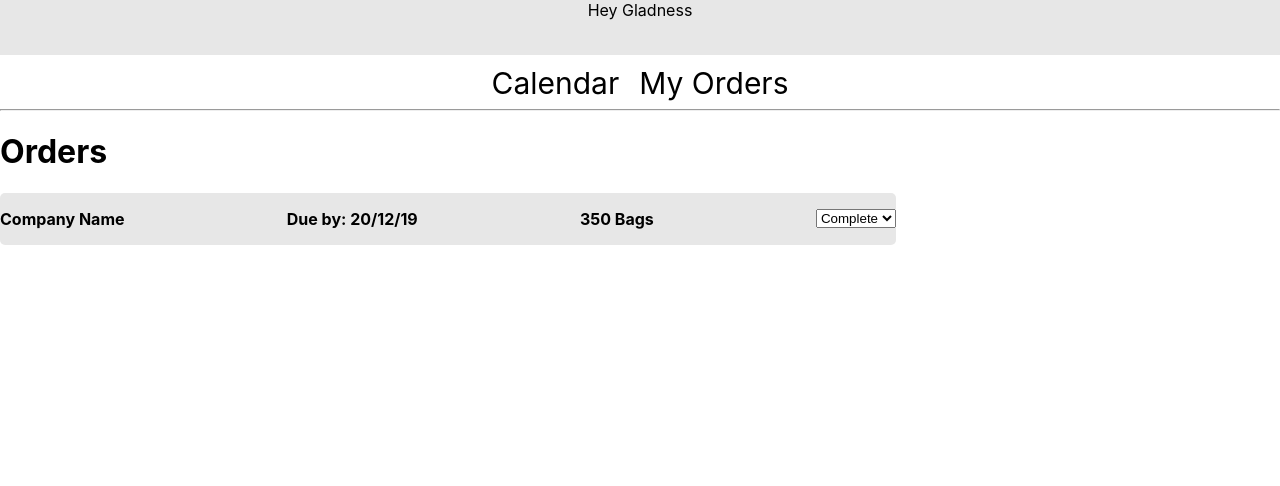
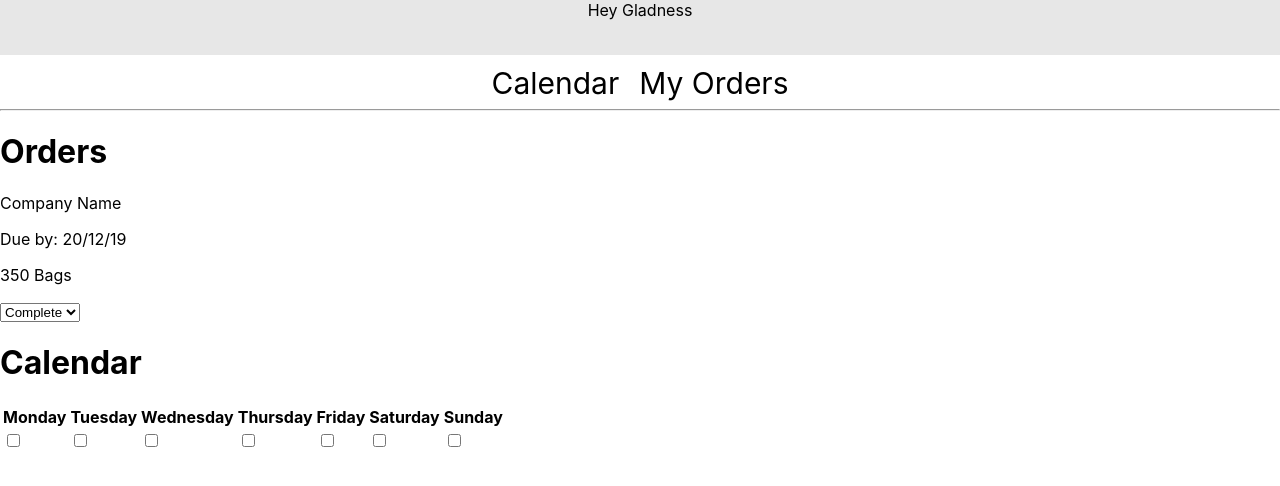
Before and after one commit to kalanikaw/sew-hackathon, a React (Create React App) app in the folder sew-comm-app/: page / in a window 1280 px wide. Shown: the top 486 px of the page. Built offline with nearby package versions, Linux system fonts and the light colour scheme.

Commit message:
2 order components

```diff
--- a/sew-comm-app/public/index.html
+++ b/sew-comm-app/public/index.html
@@ -33,6 +33,8 @@
     <h1> Orders </h1>
     <div id="orders"></div>
 
+    <div id="calendar"></div>
+
     <!--
       This HTML file is a template.
       If you open it directly in the browser, you will see an empty page.
--- a/sew-comm-app/src/App.js
+++ b/sew-comm-app/src/App.js
@@ -27,7 +27,7 @@ function App() {
 
 
                 <Switch>
-                    <Route exact path='/calendar' component={Calendar} />
+                    <Route exact path='./calendar' component={Calendar} />
                 </Switch>
 
             </BrowserRouter>
--- a/sew-comm-app/src/Orders.js
+++ /dev/null
@@ -1,21 +0,0 @@
-import React from 'react';
-import logo from './logo.svg';
-import './Orders.css';
-
-const Order = () => {{
-    return (
-    <div className="Order">
-        <div class="order">
-            <p> Company Name </p>
-            <p> Due by: 20/12/19</p>
-            <p> 350 Bags </p>
-            <select class="status">
-                <option value="complete"> Complete </option>
-                <option value ="ontrack">On track </option>
-                <option value ="behind"> Behind </option>
-            </select>
-        </div>
-    </div>
-    )
-}}
-export default Order;
--- /dev/null
+++ b/sew-comm-app/src/calendar/Calendar.js
@@ -0,0 +1,41 @@
+import React from 'react';
+import ReactDOM from 'react-dom';
+import {BrowserRouter, Switch, Link, Route} from 'react-router-dom';
+import './calendar.css';
+function DayCheckbox() {
+    return (
+        <form>
+            <label>
+                <input name="available" type="checkbox"/>
+            </label>
+        </form>
+    )
+}
+class Calendar extends React.Component {
+    render() {
+        const days = ['Monday', 'Tuesday', 'Wednesday', 'Thursday', 'Friday', 'Saturday', 'Sunday']
+
+      return (
+          <div>
+            <h1>Calendar</h1>
+
+            <table calendar-table>
+                <tr>
+                    {
+                        days.map(day =>
+                            <th>{day}</th>)
+                    }
+                </tr>
+                <tr>
+                    {
+                        days.map(day => <td><DayCheckbox/></td>)
+                    }
+
+                </tr>
+            </table>
+          </div>
+      )
+
+    }
+  }
+export default Calendar
--- a/sew-comm-app/src/index.js
+++ b/sew-comm-app/src/index.js
@@ -2,11 +2,14 @@ import React from 'react';
 import ReactDOM from 'react-dom';
 import './index.css';
 import App from './App';
-import Orders from './Orders'
+import Orders from './orders/Orders'
+import Calendar from './calendar/Calendar'
 import * as serviceWorker from './serviceWorker';
 
 ReactDOM.render(<App />, document.getElementById('root'));
 ReactDOM.render(<Orders />, document.getElementById('orders'));
+ReactDOM.render(<Calendar />, document.getElementById('calendar'));
+
 
 // If you want your app to work offline and load faster, you can change
 // unregister() to register() below. Note this comes with some pitfalls.
--- /dev/null
+++ b/sew-comm-app/src/orders/Orders.js
@@ -0,0 +1,31 @@
+import React from 'react';
+// import logo from './logo.svg';
+import './Orders.css';
+
+const Order = () => {{
+    return (
+    <div className="Order">
+        <p> Company Name </p>
+        <p> Due by: 20/12/19</p>
+        <p> 350 Bags </p>
+        <select class="status">
+            <option value="complete"> Complete </option>
+            <option value ="ontrack">On track </option>
+            <option value ="behind"> Behind </option>
+        </select>
+    </div>
+    )
+}}
+
+class Orders extends React.Component {
+    render(){
+        return (
+        <div className="Order">
+            <ul>
+                <li> <Order/> </li>
+            </ul>
+        </div>
+        )
+    }
+}
+export default Order;
```
Also changed, not shown: sew-comm-app/src/Navbar.js (deleted, +0 -12 lines), sew-comm-app/src/calendar/calendar.css (added), sew-comm-app/src/orders/Orders.css (renamed from sew-comm-app/src/Orders.css).
